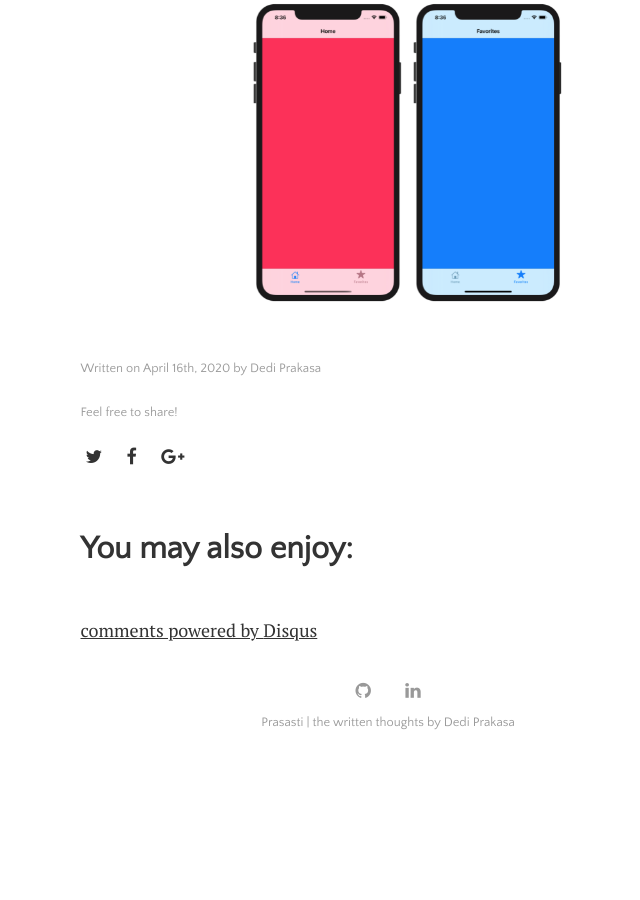
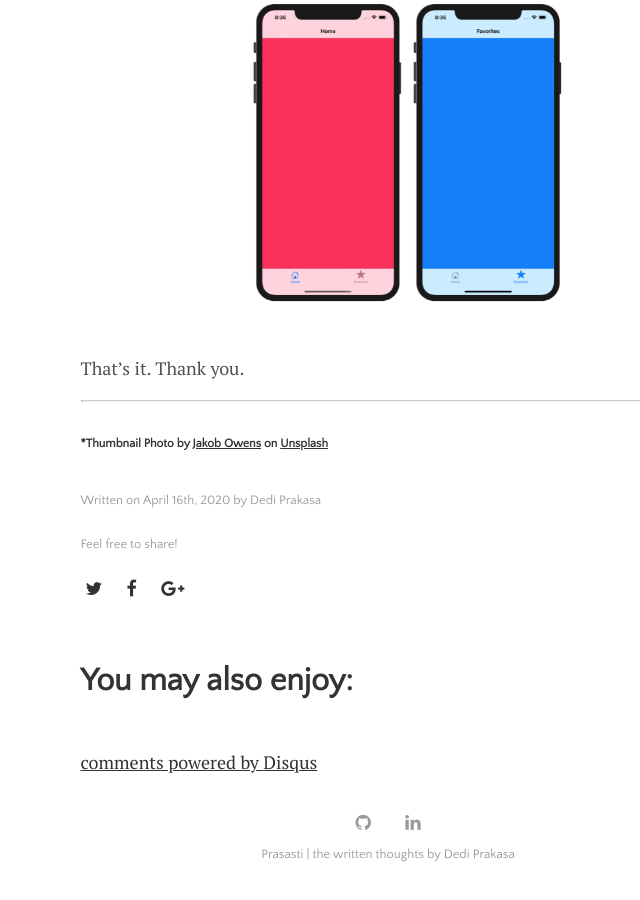
Before and after one commit to dediprakasa/deprak.github.io, a Jekyll site: the page built from _posts/2020-04-16-creating-a-tab-bar-controller-programmatically-in-swift.md, in a window 1280 px wide and 900 px high, scrolled down 2752 px. Shown: the whole window, without its empty margins (252-892 px from the left). Built offline with Jekyll 4.4.1, drawn with Linux system fonts in a browser that asks for light colours; comment, search, counter and statistics services are not loaded; before the commit the page ends 3520 px from its top, so only the background shows below that.

Commit message:
Update from Forestry.io Dedi Prakasa updated _posts/2020-04-16-creating-a-tab-bar-controller-programmatically-in-swift.md

```diff
--- a/_posts/2020-04-16-creating-a-tab-bar-controller-programmatically-in-swift.md
+++ b/_posts/2020-04-16-creating-a-tab-bar-controller-programmatically-in-swift.md
@@ -6,7 +6,7 @@ categories: ''
 tags:
 - swift
 - ios
-image: ''
+image: "/uploads/jakob-owens-R-8Kkjaztn0-unsplash.jpg"
 
 ---
 Tab bar controllers are common to be found on mobile applications considering the convenience they offer in terms of switching between screens. Here, I am going to show you how to create a tab bar controller programmatically in Swift (without using Storyboard).
@@ -95,3 +95,9 @@ Next, inside the uppermost boilerplate function, still, in SceneDelegate.swift f
 Line 5 to 7 is the setup we need to set considering that we are not using Storyboard. Finally, we set the instance of our tab bar controller to the rootViewController of the window. The final result will pretty much look like this.
 
 ![](/uploads/Untitled presentation.png)
+
+That's it. Thank you.
+
+***
+
+###### *Thumbnail Photo by [Jakob Owens](https://unsplash.com/@jakobowens1?utm_source=unsplash&utm_medium=referral&utm_content=creditCopyText) on [Unsplash](https://unsplash.com/s/photos/app-iphone?utm_source=unsplash&utm_medium=referral&utm_content=creditCopyText)
```
